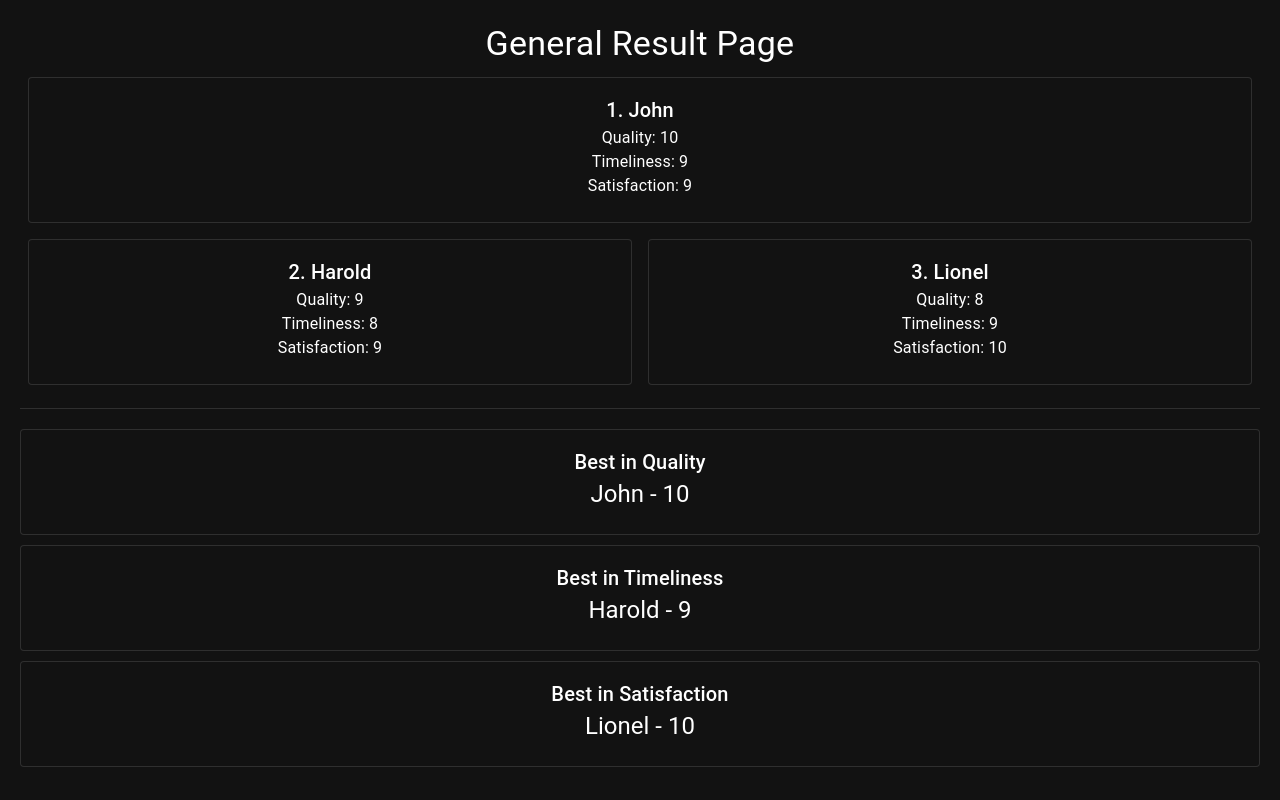
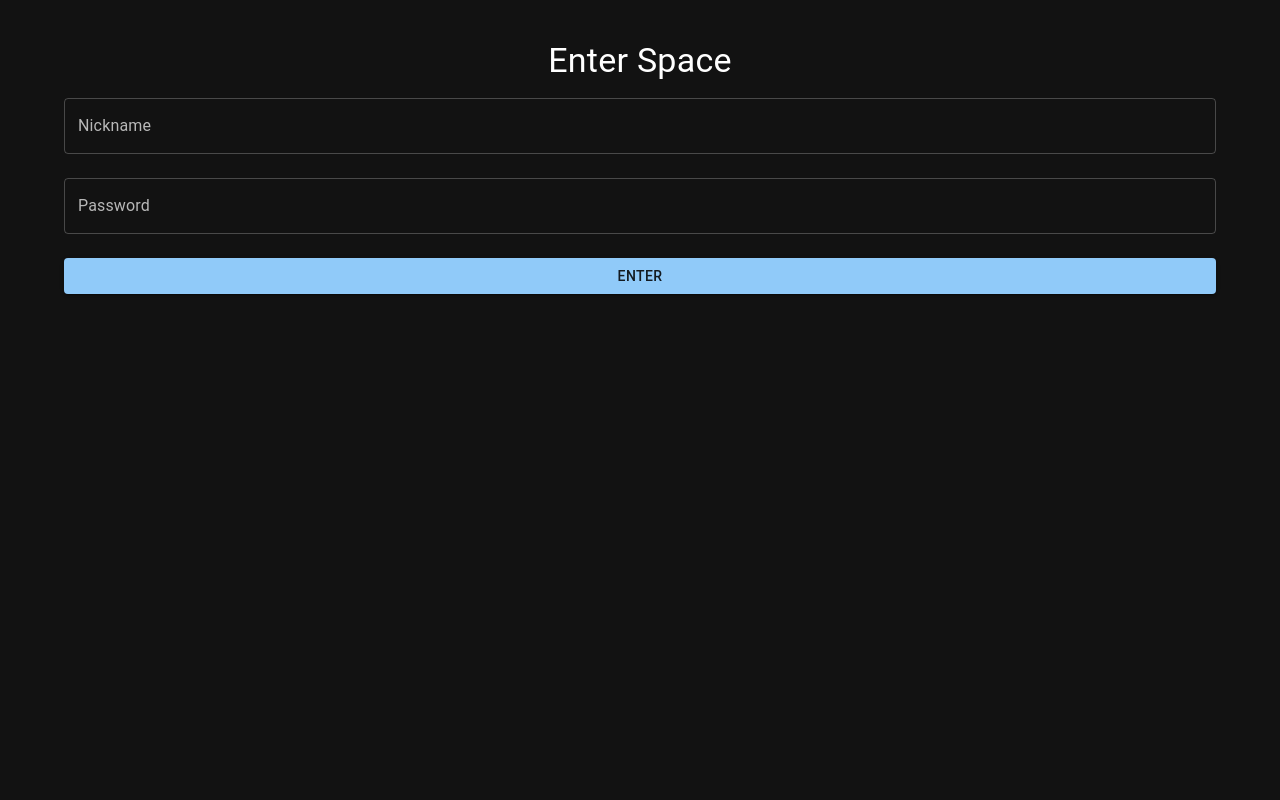
Before and after one commit to Rater-Inc/frontend-app, a React (Vite) app: page /general-result in a window 1280 px wide. Built offline with nearby package versions, Linux system fonts and the light colour scheme.

Commit message:
feat: add space results

```diff
--- a/src/api/space.js
+++ b/src/api/space.js
@@ -37,3 +37,21 @@ export const getSpaceByLink = async (spaceLink, token) => {
     throw error;
   }
 };
+
+export const getRatings = async (spaceLink, token) => {
+  try {
+    const response = await apiService.post(`/api/Space/SpaceResults`, '', {
+      params: {
+        link: spaceLink,
+      },
+      headers: {
+        'Content-Type': 'application/json',
+        Authorization: `bearer ${token}`,
+      },
+    });
+
+    return response.data;
+  } catch (error) {
+    throw error;
+  }
+};
--- a/src/pages/ResultPages/GeneralResultPage.jsx
+++ b/src/pages/ResultPages/GeneralResultPage.jsx
@@ -1,79 +1,119 @@
 import React, { useEffect, useState } from 'react';
+import { useParams } from 'react-router-dom';
 import {
   Box,
   Typography,
   Card,
   CardContent,
   Divider,
-  CircularProgress,
+  Button,
   Grid,
+  Container,
+  TextField,
 } from '@mui/material';
 
+import { spaceLogin } from '../../api/auth';
+import { getRatings } from '../../api/space';
+import { numberFormatter } from '../../utils/format';
+
 const GeneralResultPage = () => {
+  const { spaceLink } = useParams();
   const [ratingData, setRatingData] = useState(null);
-  const [error, setError] = useState(null);
+  const [authenticated, setAuthenticated] = useState(false);
+  const [token, setToken] = useState('');
+
+  //TODO: Move this into authenticate component bellow..
+  const [nickname, setNickname] = useState('');
+  const [password, setPassword] = useState('');
+  const [error, setError] = useState('');
+
+  const handleLogin = async () => {
+    try {
+      const data = await spaceLogin(spaceLink, password);
+
+      if (data.success === false) {
+        Swal.fire({
+          icon: 'error',
+          title: 'Oops... Wrong password!',
+          text: 'Ask your friend for the correct password..',
+        });
+      } else {
+        setAuthenticated(true);
+        setToken(data.jwtToken);
+      }
+    } catch (error) {
+      console.log('Auth process error:', error);
+    }
+  };
 
   useEffect(() => {
-    setTimeout(() => {
-      const mockData = {
-        topPerformers: [
-          {
-            name: 'John',
-            scores: { Quality: 10, Timeliness: 9, Satisfaction: 9 },
-          },
-          {
-            name: 'Harold',
-            scores: { Quality: 9, Timeliness: 8, Satisfaction: 9 },
-          },
-          {
-            name: 'Lionel',
-            scores: { Quality: 8, Timeliness: 9, Satisfaction: 10 },
-          },
-        ],
-        metricsBest: [
-          { metric: 'Quality', name: 'John', score: 10 },
-          { metric: 'Timeliness', name: 'Harold', score: 9 },
-          { metric: 'Satisfaction', name: 'Lionel', score: 10 },
-        ],
-      };
-      setRatingData(mockData);
-    }, 1000);
-  }, []);
+    if (authenticated) {
+      getRatings(spaceLink, token)
+        .then((data) => {
+          setRatingData(data);
+        })
+        .catch((error) => {
+          console.error('Error fetching ratings:', error);
+        });
+    }
+  }, [authenticated]);
 
-  if (error) {
+  //TODO: Move this into component so that it can be reused in RatinPage and others..
+  if (!authenticated) {
     return (
-      <Typography color="error" align="center">
+      <Container>
+        <Box mt={5}>
+          <Typography variant="h4" align="center">
+            Enter Space
+          </Typography>
+          <TextField
+            label="Nickname"
+            variant="outlined"
+            fullWidth
+            margin="normal"
+            value={nickname}
+            onChange={(e) => setNickname(e.target.value)}
+          />
+          <TextField
+            label="Password"
+            type="password"
+            variant="outlined"
+            fullWidth
+            margin="normal"
+            value={password}
+            onChange={(e) => setPassword(e.target.value)}
+          />
+          {error && (
+            <Typography color="error" variant="body2">
               {error}
             </Typography>
+          )}
+          <Button
+            variant="contained"
+            color="primary"
+            fullWidth
+            onClick={handleLogin}
+            style={{ marginTop: '16px' }}
+          >
+            Enter
+          </Button>
+        </Box>
+      </Container>
     );
   }
 
-  if (!ratingData) {
-    return (
-      <Box
-        display="flex"
-        justifyContent="center"
-        alignItems="center"
-        height="100vh"
-      >
-        <CircularProgress />
-      </Box>
-    );
-  }
-
+  if (ratingData) {
     return (
       <Box
         display="flex"
         flexDirection="column"
         alignItems="center"
         justifyContent="center"
-      height="100vh"
         padding="20px"
       >
         <Typography variant="h4" gutterBottom>
           General Result Page
         </Typography>
-
         <Grid
           container
           spacing={2}
@@ -81,7 +121,14 @@ const GeneralResultPage = () => {
           alignItems="center"
           width="100%"
         >
-        <Grid item xs={12}>
+          {ratingData?.participantResults
+            .slice(0, 3)
+            .map((participant, index) => (
+              <Grid
+                item
+                xs={index === 0 ? 12 : 6}
+                key={participant.participantName}
+              >
                 <Card
                   variant="outlined"
                   style={{
@@ -90,60 +137,24 @@ const GeneralResultPage = () => {
                 >
                   <CardContent>
                     <Typography variant="h6">
-                1. {ratingData.topPerformers[0].name}
+                      {index + 1}. {participant.participantName}
                     </Typography>
-              {Object.entries(ratingData.topPerformers[0].scores).map(
-                ([metric, score], idx) => (
-                  <Typography key={idx} variant="body1">
-                    {metric}: {score}
+                    {participant.metricResults.map((metricResult) => (
+                      <Typography variant="body1" key={metricResult.metricId}>
+                        {metricResult.name}:{' '}
+                        {numberFormatter.format(
+                          metricResult.averageMetricScore
+                        )}
                       </Typography>
-                )
-              )}
+                    ))}
+                    <Typography variant="body1">
+                      Overalll Score:{' '}
+                      {numberFormatter.format(participant.averageScore)}
+                    </Typography>
                   </CardContent>
                 </Card>
               </Grid>
-        <Grid item xs={6}>
-          <Card
-            variant="outlined"
-            style={{
-              textAlign: 'center',
-            }}
-          >
-            <CardContent>
-              <Typography variant="h6">
-                2. {ratingData.topPerformers[1].name}
-              </Typography>
-              {Object.entries(ratingData.topPerformers[1].scores).map(
-                ([metric, score], idx) => (
-                  <Typography key={idx} variant="body1">
-                    {metric}: {score}
-                  </Typography>
-                )
-              )}
-            </CardContent>
-          </Card>
-        </Grid>
-        <Grid item xs={6}>
-          <Card
-            variant="outlined"
-            style={{
-              textAlign: 'center',
-            }}
-          >
-            <CardContent>
-              <Typography variant="h6">
-                3. {ratingData.topPerformers[2].name}
-              </Typography>
-              {Object.entries(ratingData.topPerformers[2].scores).map(
-                ([metric, score], idx) => (
-                  <Typography key={idx} variant="body1">
-                    {metric}: {score}
-                  </Typography>
-                )
-              )}
-            </CardContent>
-          </Card>
-        </Grid>
+            ))}
         </Grid>
 
         <Divider
@@ -160,7 +171,40 @@ const GeneralResultPage = () => {
           alignItems="center"
           width="100%"
         >
-        {ratingData.metricsBest.map((metric, index) => (
+          {ratingData?.metricLeaders.map((metric, index) => (
+            <Card
+              key={index}
+              variant="outlined"
+              style={{
+                width: '100%',
+                marginBottom: '10px',
+                textAlign: 'center',
+              }}
+            >
+              <CardContent>
+                <Typography variant="h6">Best in {metric.name}</Typography>
+                <Typography variant="h5">
+                  {metric.leaderParticipant.participantName} - {metric.score}
+                </Typography>
+              </CardContent>
+            </Card>
+          ))}
+        </Box>
+      </Box>
+    );
+  }
+};
+
+export default GeneralResultPage;
+
+/*
+      <Box
+        display="flex"
+        flexDirection="column"
+        alignItems="center"
+        width="100%"
+      >
+        {ratingData?.metricsBest.map((metric, index) => (
           <Card
             key={index}
             variant="outlined"
@@ -179,8 +223,4 @@ const GeneralResultPage = () => {
           </Card>
         ))}
       </Box>
-    </Box>
-  );
-};
-
-export default GeneralResultPage;
+*/
--- /dev/null
+++ b/src/utils/format.js
@@ -0,0 +1,4 @@
+export const numberFormatter = new Intl.NumberFormat('en-US', {
+  minimumFractionDigits: 2,
+  maximumFractionDigits: 2,
+});
```
Lines whose indentation alone changed are shown as unchanged.
